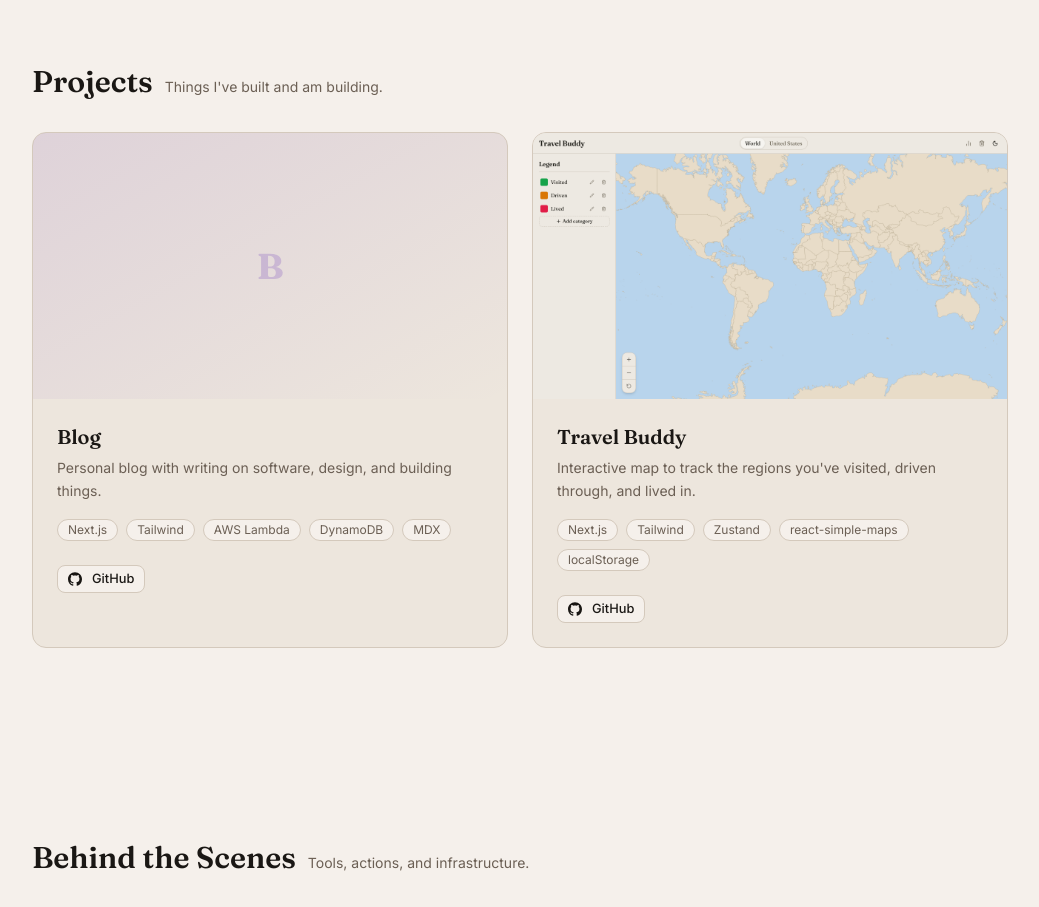
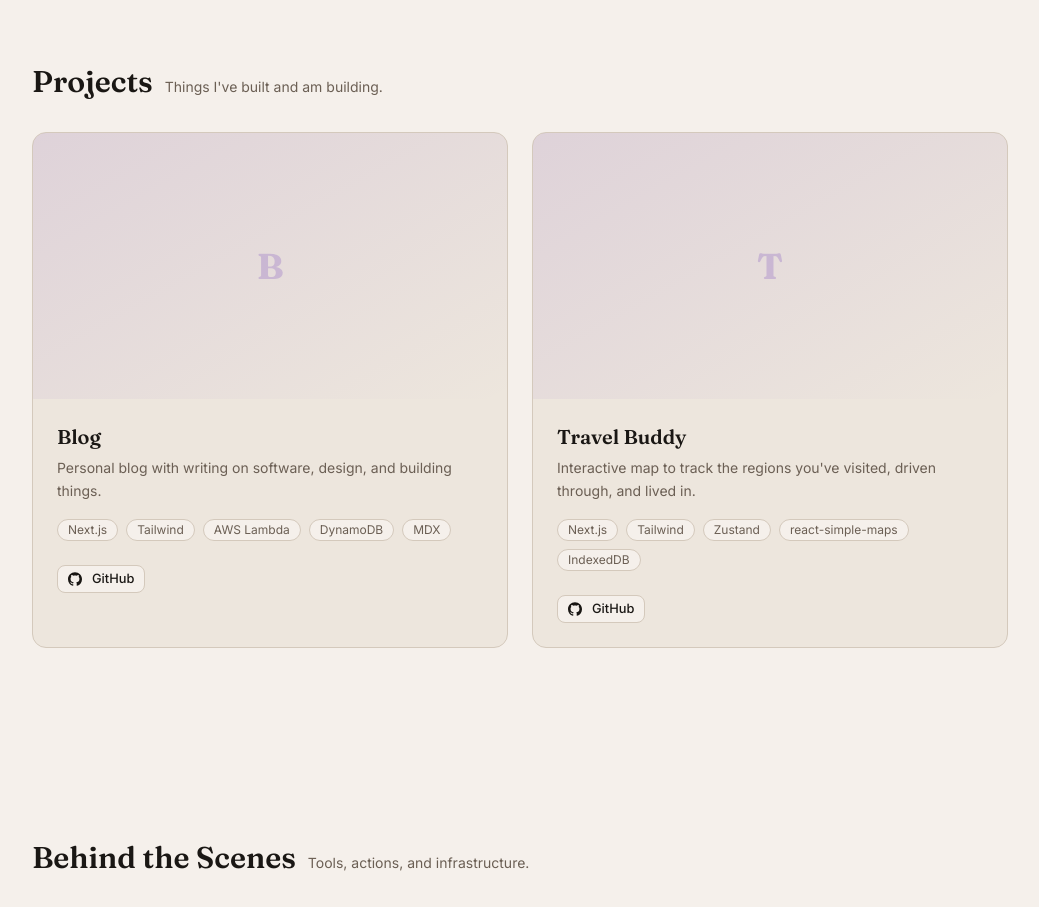
Before and after one commit to owenw2k/hub, a Next.js app: page / in a window 1280 px wide. Shown: the part 1340-2247 px from the top of the page, without its empty margins (120-1159 px from the left). Built offline with nearby package versions, Linux system fonts and the light colour scheme.

Commit message:
Revert "feat(projects): add Travel Buddy live URL, screenshot, and fix stack label"
This reverts commit 61412e42ea2fdb8af85da46ae129ee534ebd686f.

```diff
--- a/src/data/projects.ts
+++ b/src/data/projects.ts
@@ -51,10 +51,9 @@ export const projects: ProjectCard[] = [
     name: "Travel Buddy",
     description:
       "Interactive map to track the regions you've visited, driven through, and lived in.",
-    liveUrl: "https://travel-buddy-sooty-ten.vercel.app/",
+    liveUrl: "#",
     githubUrl: "https://github.com/owenw2k/travel-buddy",
-    techStack: ["Next.js", "Tailwind", "Zustand", "react-simple-maps", "localStorage"],
-    screenshot: "/travel-buddy.png",
+    techStack: ["Next.js", "Tailwind", "Zustand", "react-simple-maps", "IndexedDB"],
   },
 ];
 
```
Also changed, not shown: public/travel-buddy.png (deleted), 1 other file (tests, documents, lock files or other folders).
